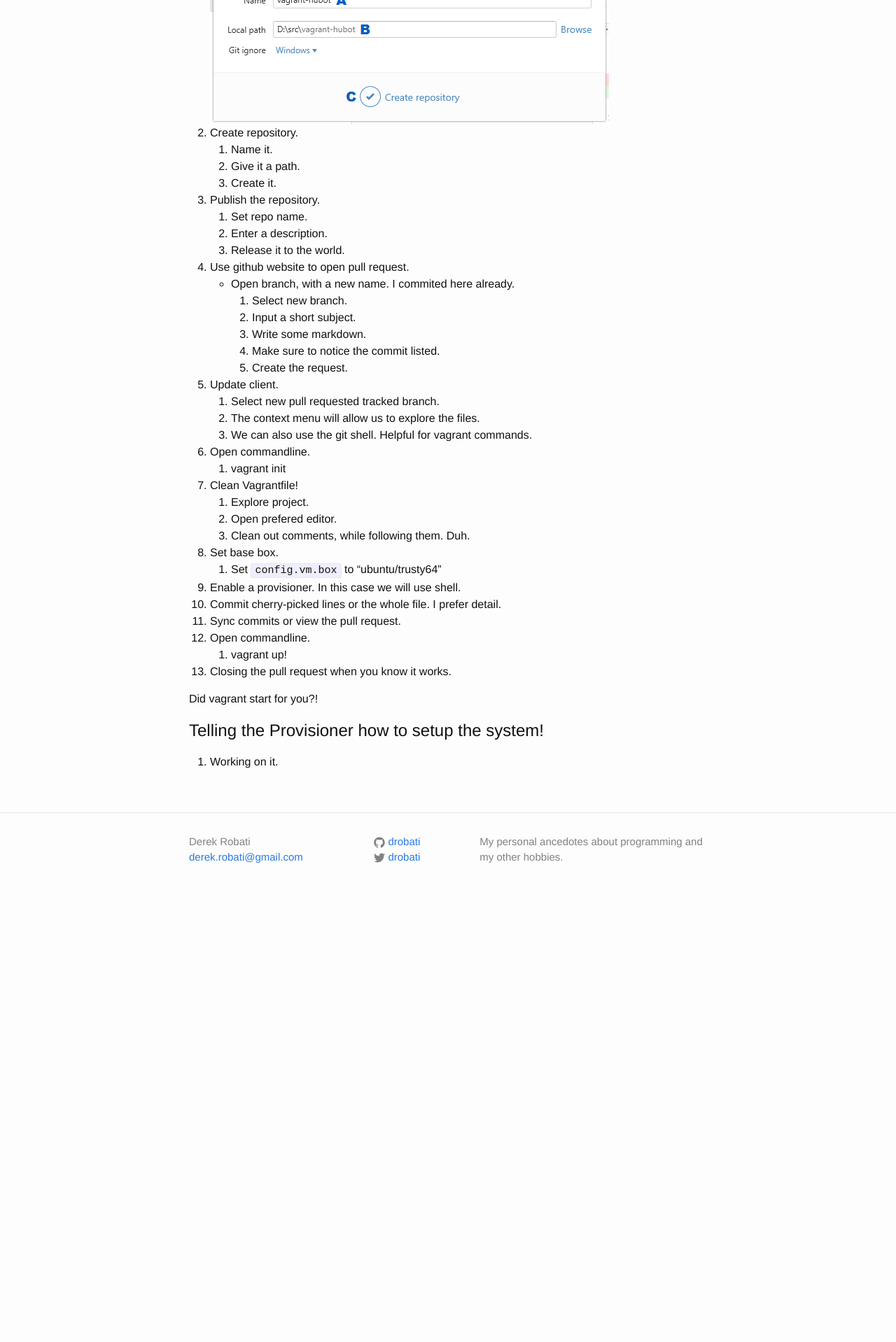
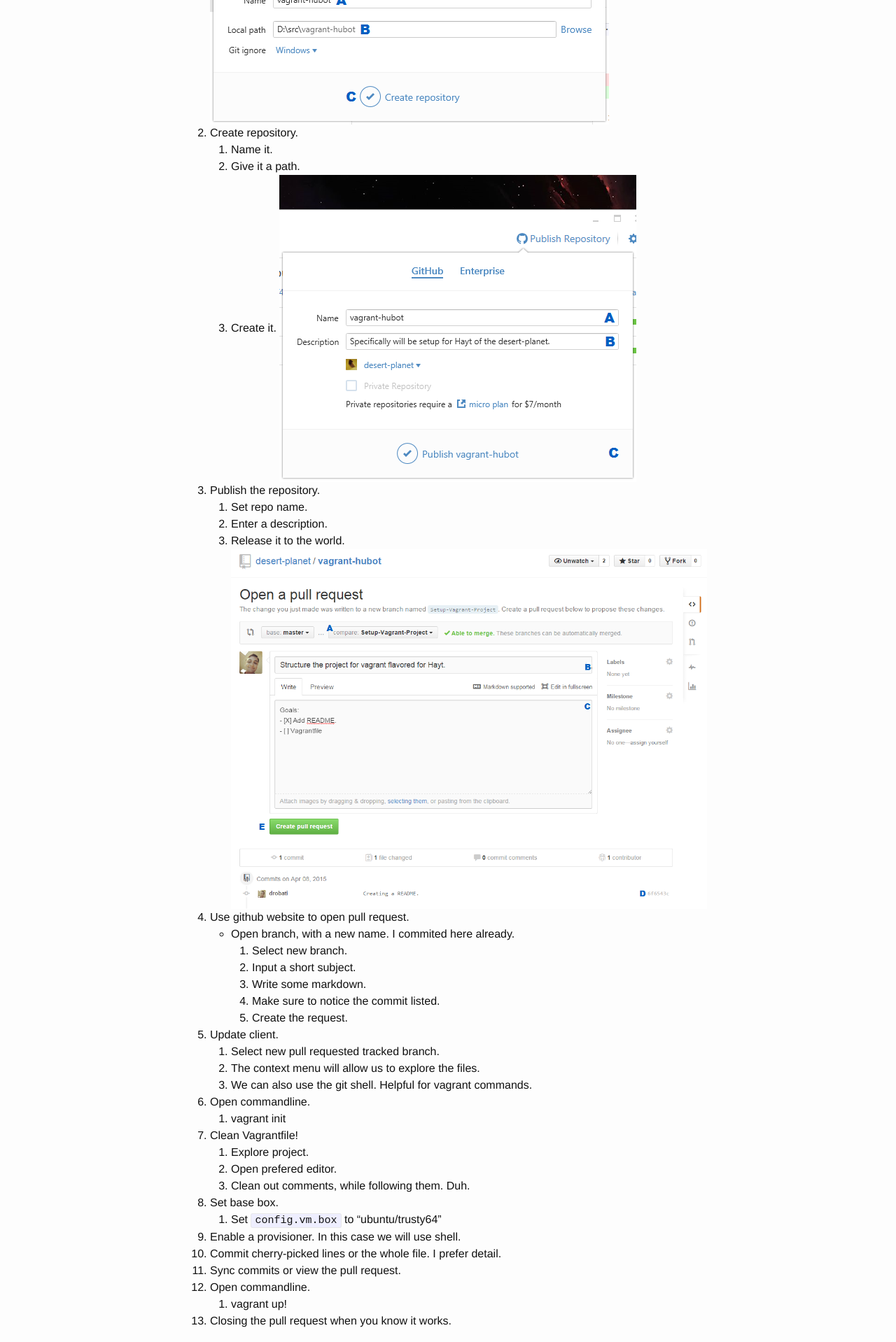
Before and after one commit to drobati/drobati.github.com, a Jekyll site: the page built from _posts/2015-04-08-vagrant-for-hubot.markdown, in a window 1280 px wide. Shown: the part 605-2523 px from the top of the page at 70% size. Built offline with Jekyll 4.4.1, drawn with Linux system fonts in a browser that asks for light colours; before the commit the page ends 1902 px from its top, so only the background shows below that.

Commit message:
Incoming photo insertions.

```diff
--- a/_posts/2015-04-08-vagrant-for-hubot.markdown
+++ b/_posts/2015-04-08-vagrant-for-hubot.markdown
@@ -16,10 +16,12 @@
     1. Name it.
     2. Give it a path.
     3. Create it.
+![Publish](http://www.robati.com/assets/vagrant-hubot/20150409015228820.png)
 3. Publish the repository.
     1. Set repo name.
     2. Enter a description.
     3. Release it to the world.
+![Pull Request](http://www.robati.com/assets/vagrant-hubot/20150409021356892.png)
 4. Use github website to open pull request.
     - Open branch, with a new name. I commited here already.
     1. Select new branch.
```
Also changed, not shown: assets/vagrant-hubot/20150409014615118.png (added), assets/vagrant-hubot/20150409015228820.png (added), assets/vagrant-hubot/20150409021356892.png (added), assets/vagrant-hubot/2015040902160166.png (added), assets/vagrant-hubot/20150409021804331.png (added), assets/vagrant-hubot/20150409022031767.png (added), assets/vagrant-hubot/20150409022131738.png (added), assets/vagrant-hubot/20150409022331290.png (added), assets/vagrant-hubot/2015040902241964.png (added), assets/vagrant-hubot/2015040902301634.png (added), assets/vagrant-hubot/20150409023133858.png (added), assets/vagrant-hubot/20150409023754975.png (added), assets/vagrant-hubot/20150409024206143.png (added), assets/vagrant-hubot/20150409024327993.png (added), 1 more files.
